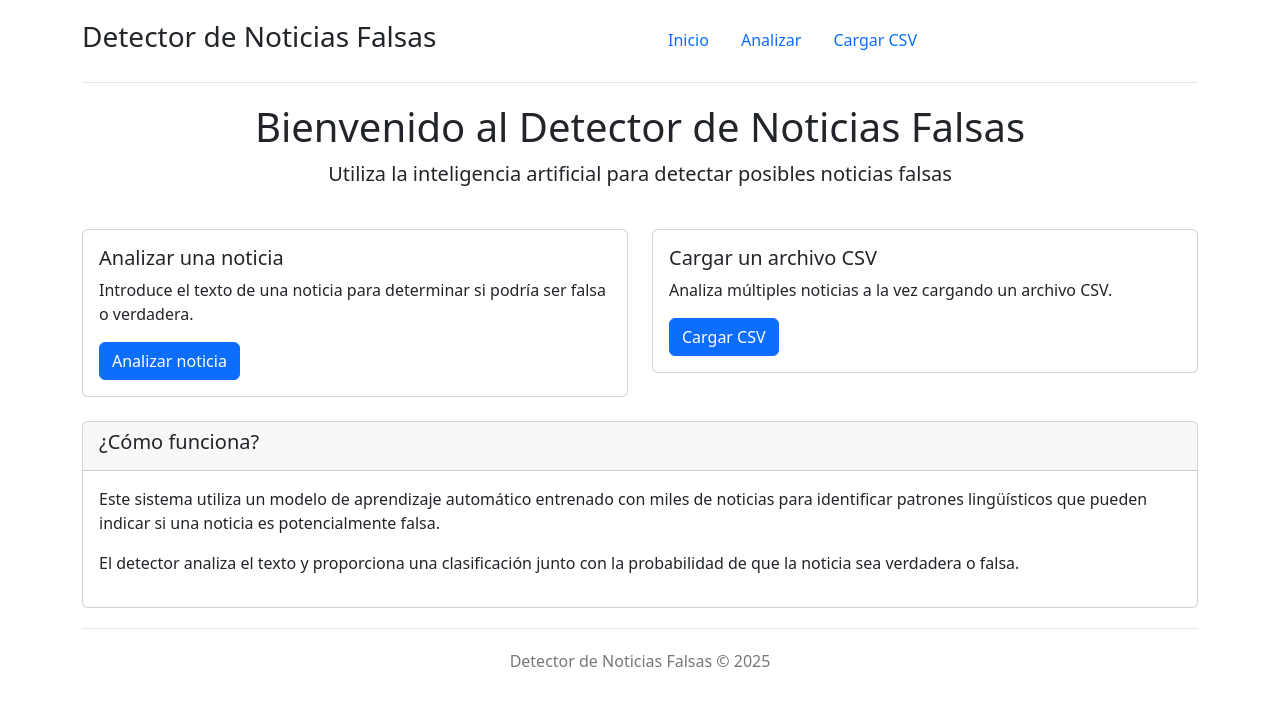
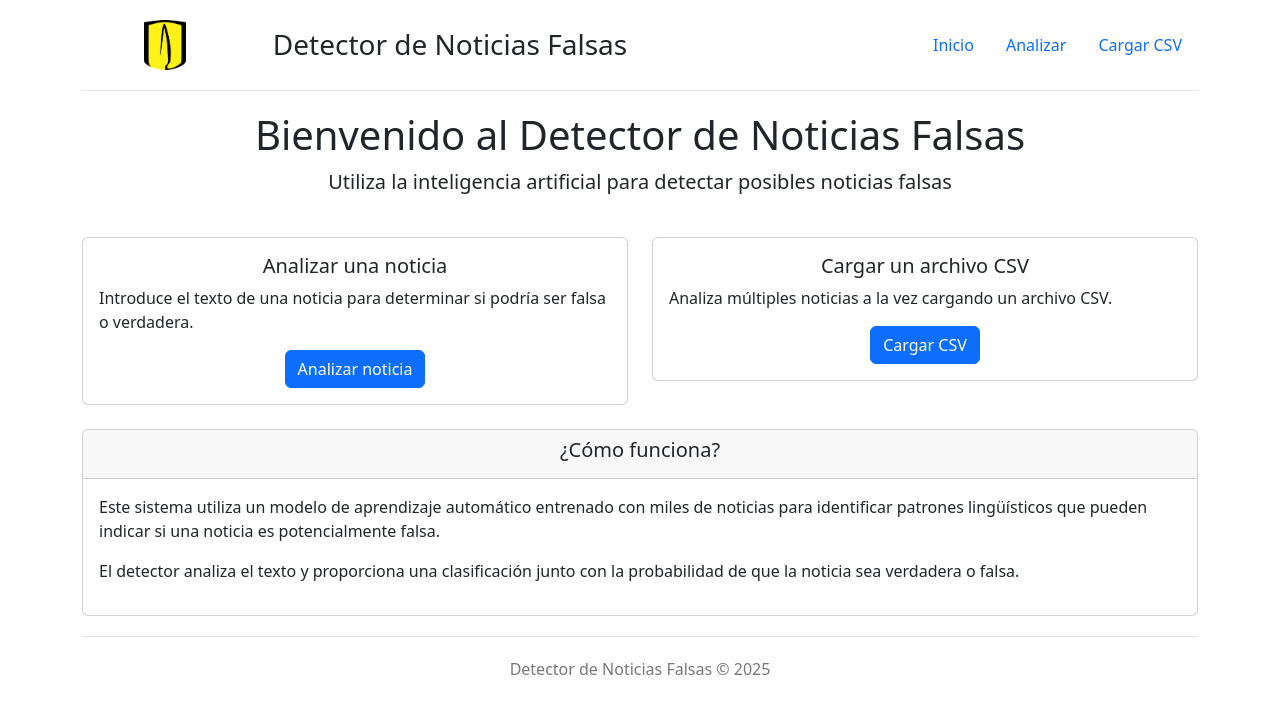
Before and after one commit to Yesopi/proyecto1-etapa2-bi, a Flask app: page / in a window 1280 px wide. Shown: the top 714 px of the page. Run offline with Flask 3, Linux system fonts and the light colour scheme.

Commit message:
chore: fix styles problems

```diff
--- /dev/null
+++ b/text_classifier_app/app/static/css/style.css
@@ -0,0 +1,74 @@
+/* Estilos generales */
+.header {
+    padding: 20px 0;
+    margin-bottom: 20px;
+    border-bottom: 1px solid #e5e5e5;
+}
+
+.footer {
+    margin-top: 20px;
+    padding: 20px 0;
+    border-top: 1px solid #e5e5e5;
+    color: #777;
+}
+
+/* Etiquetas de clasificación */
+.fake-label {
+    background-color: #ffcccc;
+    color: #990000;
+    font-weight: bold;
+    padding: 5px 10px;
+    border-radius: 5px;
+}
+
+.true-label {
+    background-color: #ccffcc;
+    color: #006600;
+    font-weight: bold;
+    padding: 5px 10px;
+    border-radius: 5px;
+}
+
+/* Contenedores de noticias */
+.news-container {
+    border: 1px solid #ddd;
+    padding: 15px;
+    margin-bottom: 20px;
+    border-radius: 5px;
+}
+
+.true-news {
+    border-left: 5px solid #28a745;
+}
+
+.fake-news {
+    border-left: 5px solid #dc3545;
+}
+
+/* Logo y cabecera */
+.col-md-2 {
+    text-align: center;
+}
+
+.col-md-4 {
+    text-align: center;
+}
+
+.logo-image {
+    height: 50px;
+    display: inline-block;
+}
+
+.col-md-4 h3 {
+    margin: 0 auto;
+    display: inline-block;
+}
+
+/* Navegación */
+.nav {
+    justify-content: flex-end;
+}
+
+.nav-link {
+    padding: 0.5rem 1rem;
+}
--- a/text_classifier_app/app/web/templates/base.html
+++ b/text_classifier_app/app/web/templates/base.html
@@ -3,57 +3,26 @@
 <head>
     <meta charset="UTF-8">
     <meta name="viewport" content="width=device-width, initial-scale=1.0">
-    <title>{% block title %}Detector de Noticias Falsas{% endblock %}</title>
+    <title>{% block title %}FakeNews{% endblock %}</title>
+
+    <!-- Favicon simple -->
+    <link rel="icon" href="{{ url_for('static', filename='images/University_of_Los_Andes_logo.svg.png') }}" type="image/png">
+
     <link href="https://cdn.jsdelivr.net/npm/bootstrap@5.3.0-alpha1/dist/css/bootstrap.min.css" rel="stylesheet">
-    <style>
-        .header {
-            padding: 20px 0;
-            margin-bottom: 20px;
-            border-bottom: 1px solid #e5e5e5;
-        }
-        .footer {
-            margin-top: 20px;
-            padding: 20px 0;
-            border-top: 1px solid #e5e5e5;
-            color: #777;
-        }
-        .fake-label {
-            background-color: #ffcccc;
-            color: #990000;
-            font-weight: bold;
-            padding: 5px 10px;
-            border-radius: 5px;
-        }
-        .true-label {
-            background-color: #ccffcc;
-            color: #006600;
-            font-weight: bold;
-            padding: 5px 10px;
-            border-radius: 5px;
-        }
-        .news-container {
-            border: 1px solid #ddd;
-            padding: 15px;
-            margin-bottom: 20px;
-            border-radius: 5px;
-        }
-        .true-news {
-            border-left: 5px solid #28a745;
-        }
-        .fake-news {
-            border-left: 5px solid #dc3545;
-        }
-    </style>
+    <link rel="stylesheet" href="{{ url_for('static', filename='css/style.css') }}">
 </head>
 <body>
     <div class="container">
         <div class="header">
-            <div class="row">
-                <div class="col-md-6">
+            <div class="row align-items-center">
+                <div class="col-md-2 text-center">
+                    <img src="{{ url_for('static', filename='images/University_of_Los_Andes_logo.svg.png') }}" alt="Logo" class="logo-image">
+                </div>
+                <div class="col-md-4 text-center">
                     <h3>Detector de Noticias Falsas</h3>
                 </div>
                 <div class="col-md-6 text-end">
-                    <nav class="nav">
+                    <nav class="nav justify-content-end">
                         <a class="nav-link" href="{{ url_for('web.index') }}">Inicio</a>
                         <a class="nav-link" href="{{ url_for('web.analyze') }}">Analizar</a>
                         <a class="nav-link" href="{{ url_for('web.upload') }}">Cargar CSV</a>
--- a/text_classifier_app/app/web/templates/index.html
+++ b/text_classifier_app/app/web/templates/index.html
@@ -12,18 +12,22 @@
     <div class="col-md-6">
         <div class="card">
             <div class="card-body">
-                <h5 class="card-title">Analizar una noticia</h5>
+                <h5 class="card-title text-center">Analizar una noticia</h5>
                 <p class="card-text">Introduce el texto de una noticia para determinar si podría ser falsa o verdadera.</p>
-                <a href="{{ url_for('web.analyze') }}" class="btn btn-primary">Analizar noticia</a>
+                <div class="text-center">
+                    <a href="{{ url_for('web.analyze') }}" class="btn btn-primary">Analizar noticia</a>
+                </div>
             </div>
         </div>
     </div>
     <div class="col-md-6">
         <div class="card">
             <div class="card-body">
-                <h5 class="card-title">Cargar un archivo CSV</h5>
+                <h5 class="card-title text-center">Cargar un archivo CSV</h5>
                 <p class="card-text">Analiza múltiples noticias a la vez cargando un archivo CSV.</p>
-                <a href="{{ url_for('web.upload') }}" class="btn btn-primary">Cargar CSV</a>
+                <div class="text-center">
+                    <a href="{{ url_for('web.upload') }}" class="btn btn-primary">Cargar CSV</a>
+                </div>
             </div>
         </div>
     </div>
@@ -32,7 +36,7 @@
 <div class="row">
     <div class="col-md-12">
         <div class="card">
-            <div class="card-header">
+            <div class="card-header text-center">
                 <h5>¿Cómo funciona?</h5>
             </div>
             <div class="card-body">
```
Also changed, not shown: text_classifier_app/app/static/images/Universidad_de_los_Andes_(logo).png (added), text_classifier_app/app/static/images/University_of_Los_Andes_logo.svg.png (added).
